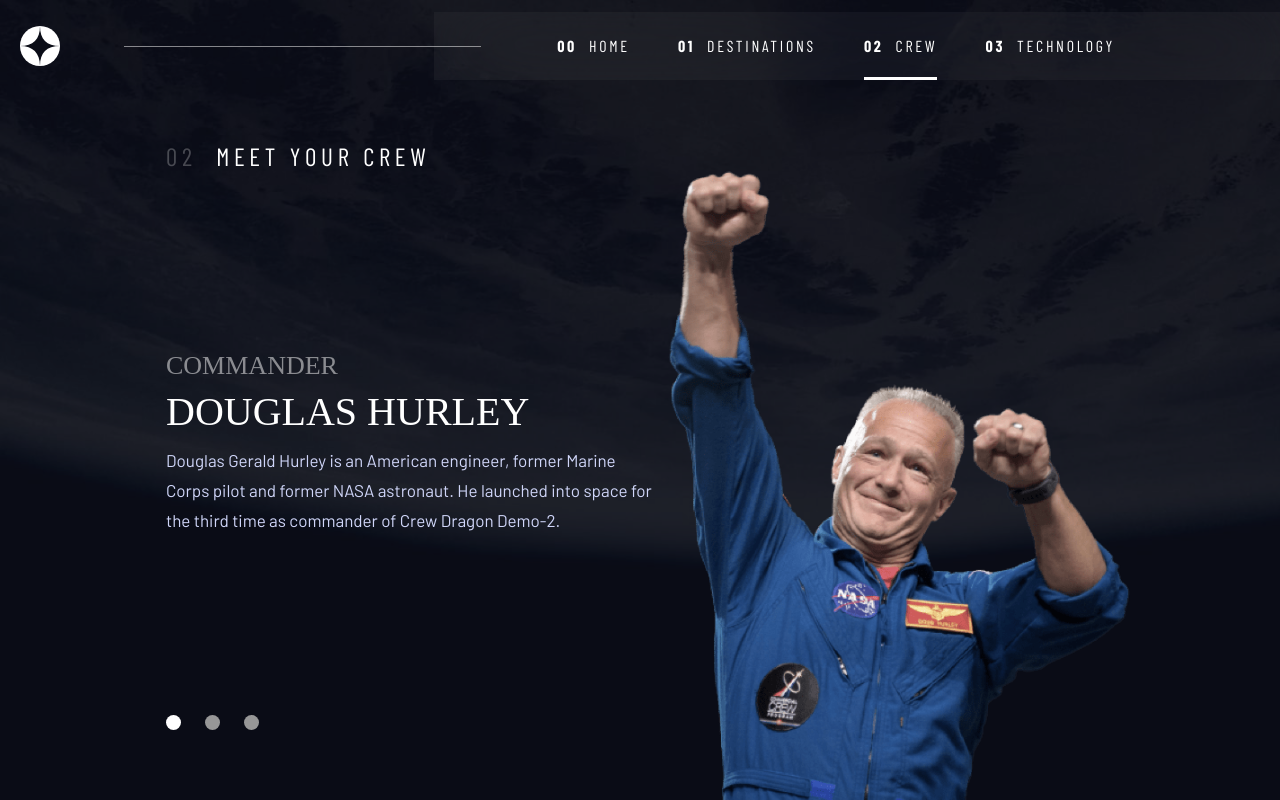
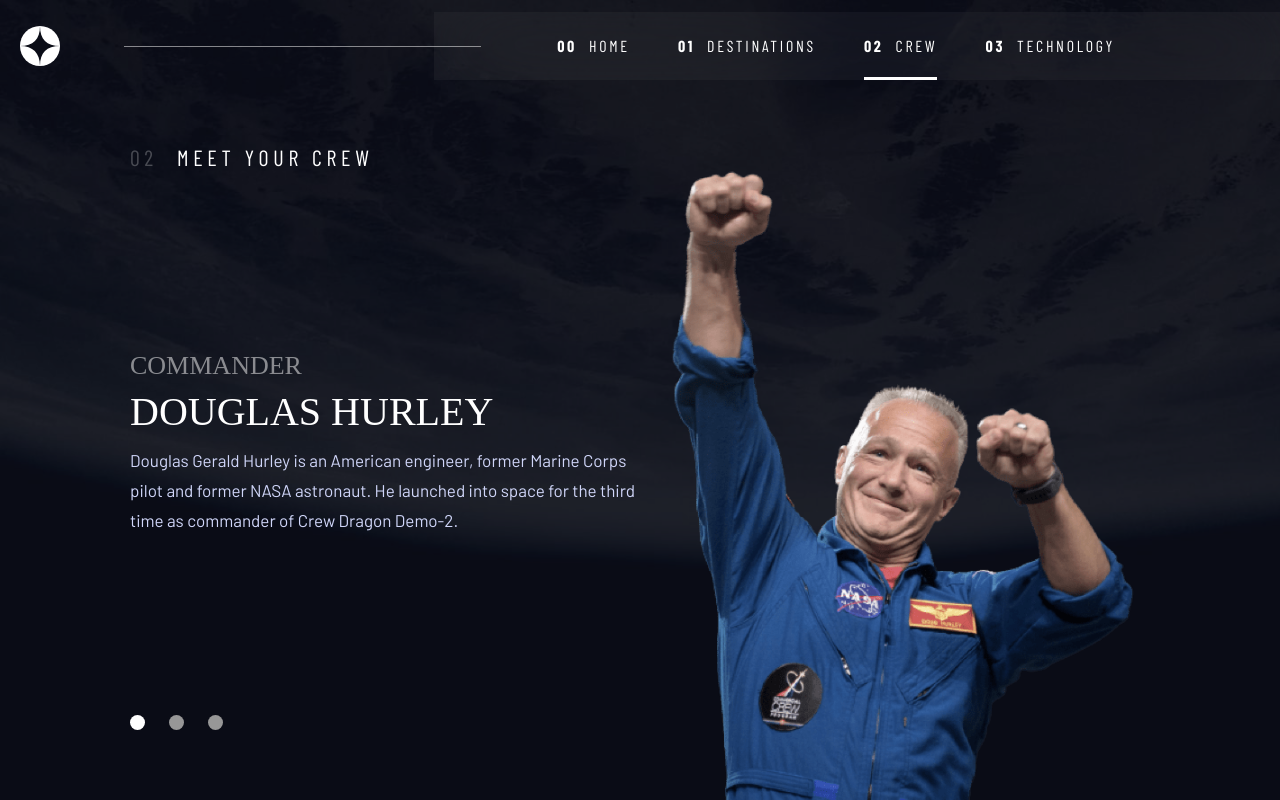
Before and after one commit to A-Awad1/Space-Tourism-Website, a Vue app: page /crew in a window 1280 px wide. Built offline with nearby package versions, Linux system fonts and the light colour scheme; a web font is replaced by a local one.

Commit message:
update crew view

```diff
--- a/src/views/CrewView.vue
+++ b/src/views/CrewView.vue
@@ -77,9 +77,14 @@ section.crew {
     display: grid;
     grid-template-columns: 1fr 1fr;
     grid-template-rows: auto 1fr auto;
-    padding: 62px 137px 0 166px;
+    padding: 76px 137px 0 166px;
     justify-items: start;
     max-height: 800px;
+  }
+  @include smallHeight {
+    @include xLarge {
+      padding: 65px 120px 0 130px;
+    }
   }
   > {
     header {
@@ -107,7 +112,7 @@ section.crew {
         }
         @include xLarge {
           margin: 0;
-          font-size: 25px;
+          font-size: 22px;
         }
       }
       h2 {
```
